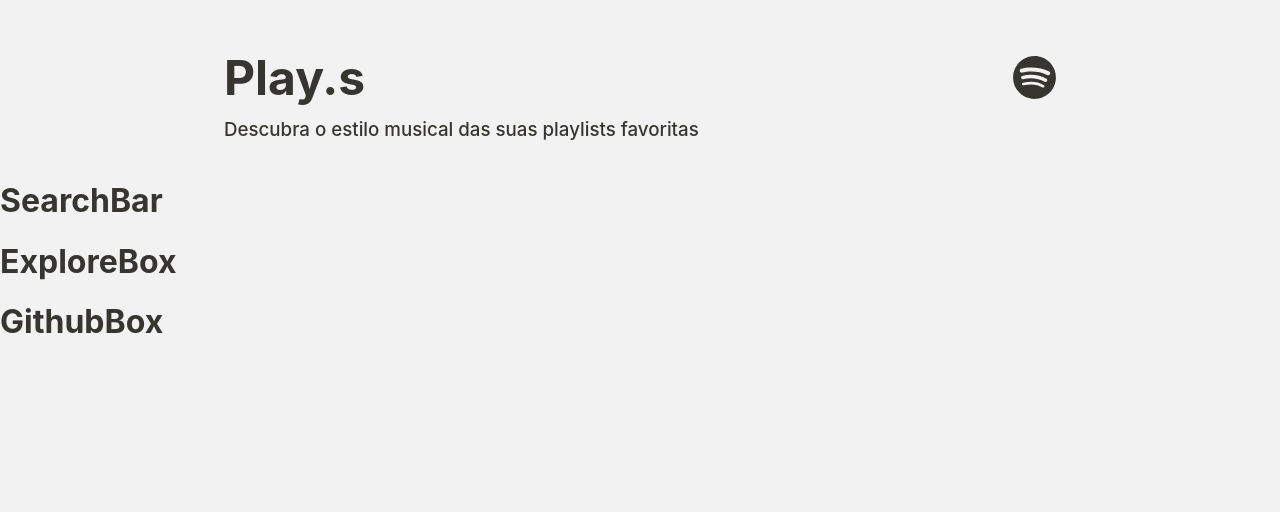
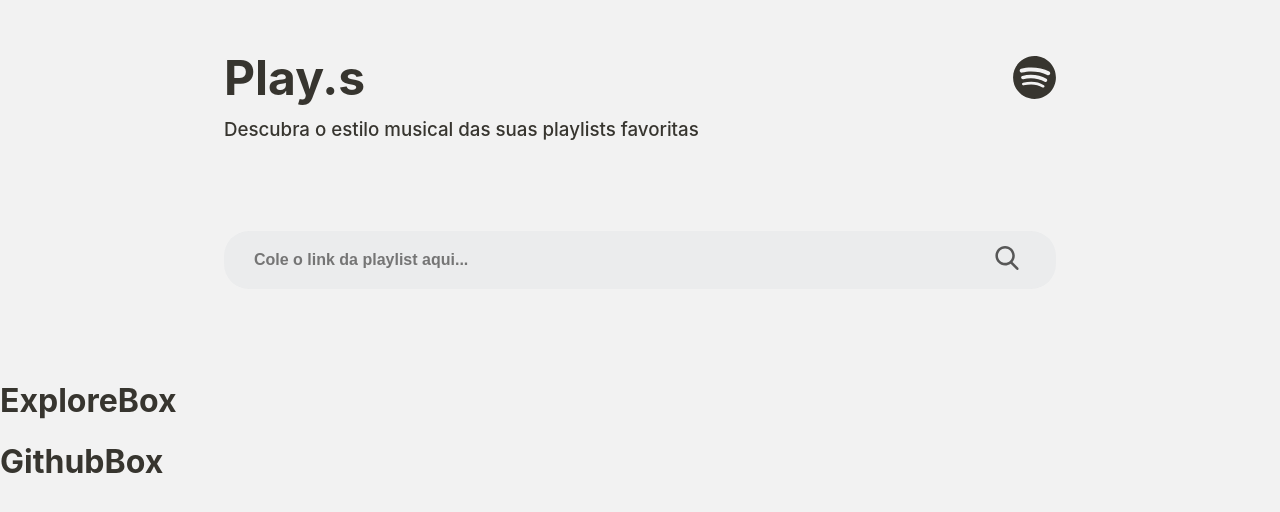
Before and after one commit to justapagamentos/jst-job-challenges, a React (Create React App) app: page / in a window 1280 px wide. Shown: the top 512 px of the page. Built offline with nearby package versions, Linux system fonts and the light colour scheme.

Commit message:
feature-home: adição da estrutura da search-bar

```diff
--- a/src/components/SearchBar/SearchBar.jsx
+++ b/src/components/SearchBar/SearchBar.jsx
@@ -1,13 +1,19 @@
 import React, { Component } from "react";
 
+import search from "../../assets/search.svg";
 import "./SearchBar.scss";
 
 class SearchBar extends Component {
   render() {
     return (
-      <div className="SearchBar">
-        <h1>SearchBar</h1>
-      </div>
+      <form className="SearchBar">
+        <div className="sBox">
+          <input type="search" placeholder="Cole o link da playlist aqui..." />
+          <button>
+            <img src={search} alt="search-icon" />
+          </button>
+        </div>
+      </form>
     );
   }
 }
--- a/src/components/SearchBar/SearchBar.scss
+++ b/src/components/SearchBar/SearchBar.scss
@@ -1,2 +1,50 @@
 // SCSS base
 @import "../../index.scss";
+
+.SearchBar {
+  width: 100vw;
+  height: 25vh;
+  display: flex;
+  flex-direction: column;
+  justify-content: center;
+  align-items: center;
+
+  .sBox {
+    width: 65vw;
+    display: flex;
+    flex-direction: row;
+    align-items: center;
+
+    input {
+      width: 90%;
+      margin: auto;
+      padding: 20px 30px 20px 30px;
+      border: none;
+      border-radius: 25px 0px 0px 25px;
+
+      background-color: $bg-color-dark;
+
+      font-weight: bold;
+      font-size: 1em;
+      color: $font-color-light;
+    }
+
+    button {
+      width: 10%;
+      margin: auto;
+      padding: 15px 15px 15px 0px;
+      border: none;
+      border-radius: 0px 25px 25px 0px;
+
+      background-color: $bg-color-dark;
+
+      font-weight: bold;
+      font-size: 1em;
+      color: $font-color-light;
+
+      img {
+        width: 1.5em;
+      }
+    }
+  }
+}
```
Also changed, not shown: src/assets/search.svg (added).
